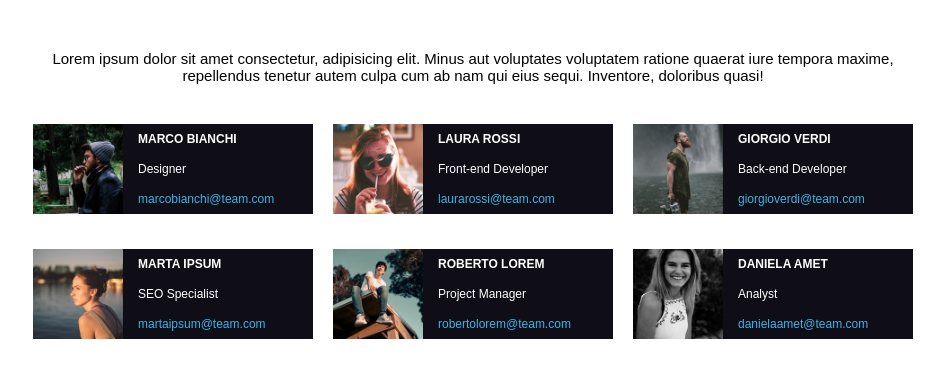
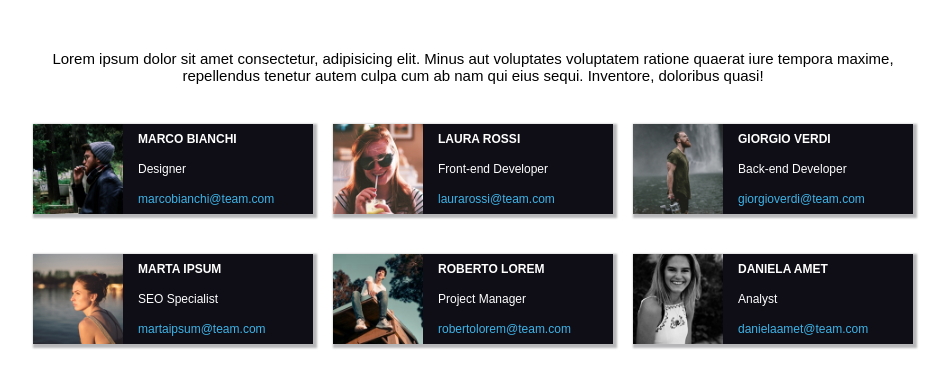
Before and after one commit to pierluigicarrieri/html-css-float-cards, a plain HTML site: page index.html in a window 1280 px wide. Shown: the part 70-458 px from the top of the page, without its empty margins (167-1116 px from the left). Drawn offline with Linux system fonts and the light colour scheme.

Commit message:
done 2.0 (box shadow and no float inside)

```diff
--- a/index.html
+++ b/index.html
@@ -23,7 +23,7 @@
 
             <div id="profiles_container" class="clear_fix">
 
-                <div class="info_container clear_fix">
+                <div class="info_container">
 
                     <img class="profile_picture" src="../html-css-float-cards/img/male1.png" alt="">
 
@@ -35,7 +35,7 @@
 
                 </div>
 
-                <div class="info_container clear_fix">
+                <div class="info_container">
 
                     <img class="profile_picture" src="../html-css-float-cards/img/female1.png" alt="">
 
@@ -47,7 +47,7 @@
 
                 </div>
 
-                <div class="info_container clear_fix">
+                <div class="info_container">
 
                     <img class="profile_picture" src="../html-css-float-cards/img/male2.png" alt="">
 
@@ -59,7 +59,7 @@
 
                 </div>
 
-                <div class="info_container clear_fix">
+                <div class="info_container">
 
                     <img class="profile_picture" src="../html-css-float-cards/img/female2.png" alt="">
 
@@ -71,7 +71,7 @@
 
                 </div>
 
-                <div class="info_container clear_fix">
+                <div class="info_container">
 
                     <img class="profile_picture" src="../html-css-float-cards/img/male3.png" alt="">
 
@@ -83,7 +83,7 @@
 
                 </div>
 
-                <div class="info_container clear_fix">
+                <div class="info_container">
 
                     <img class="profile_picture" src="../html-css-float-cards/img/female3.png" alt="">
 
--- a/style/style.css
+++ b/style/style.css
@@ -31,27 +31,33 @@ h1 {
     clear: both;
 }
 
+.profile_container {
+    width: 100%;
+}
+
 .info_container {
-    width: 33.3333%;
+    width: calc(33.3333% - 10*2px);
+    margin-top: 20px;
+    margin-bottom: 20px;
+    margin-left: 10px;
+    margin-right: 10px;
     font-size: 12px;
     float: left;
     background-color: rgba(15,14,23,255);
-    border-left: 10px solid white;
-    border-right: 10px solid white;
-    border-top: 20px solid white;
-    border-bottom: 15px solid white;
+    box-shadow: 2px 2px 2px 2px  rgba(15,14,23,0.3);
+
 }
 
 .profile_picture {
     height: 90px;
+    width: 90px;
     float: left;
 }
 
 .dev_name, .dev_spec, .dev_mail {
-    width: 66.6666%;
     line-height: 30px;
     padding-left: 15px;
-    float: left;
+    margin-left: 90px;
 }
 
 .white_text {
```
Also changed, not shown: 1 other file.
